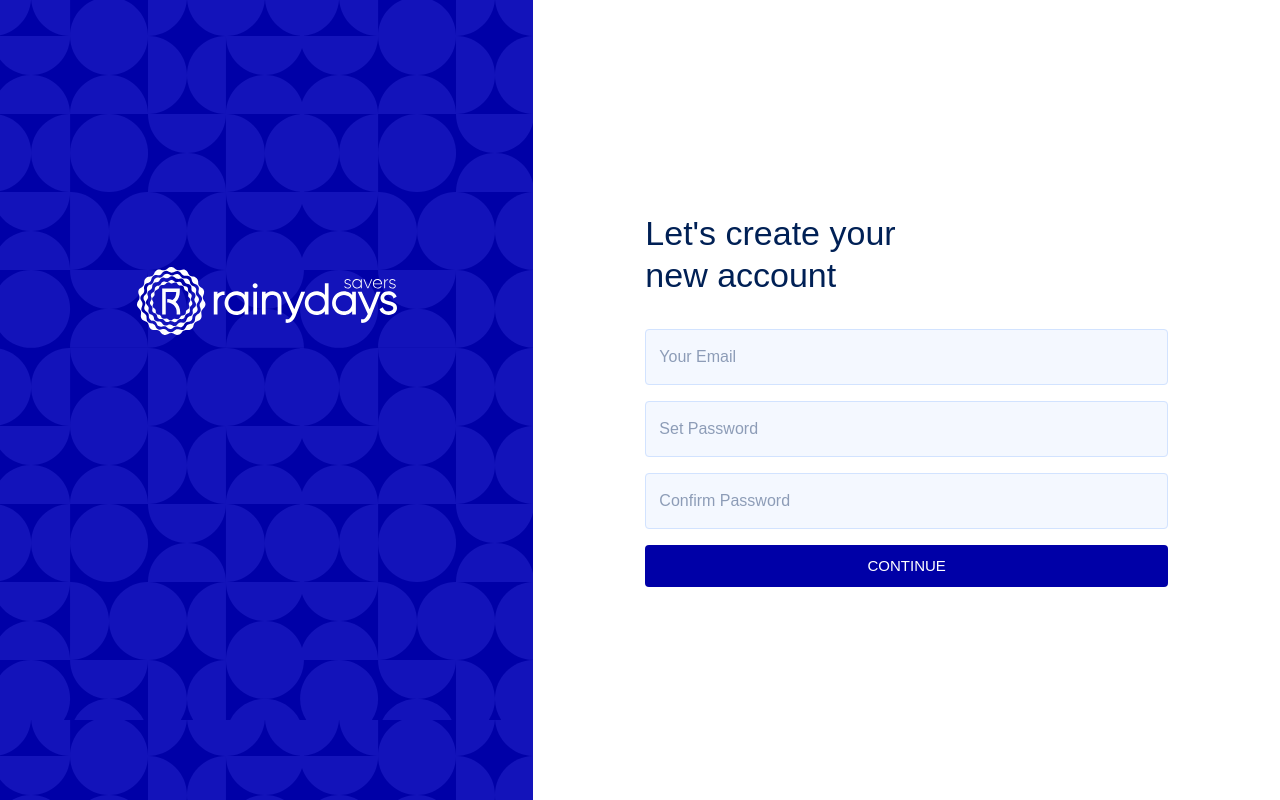
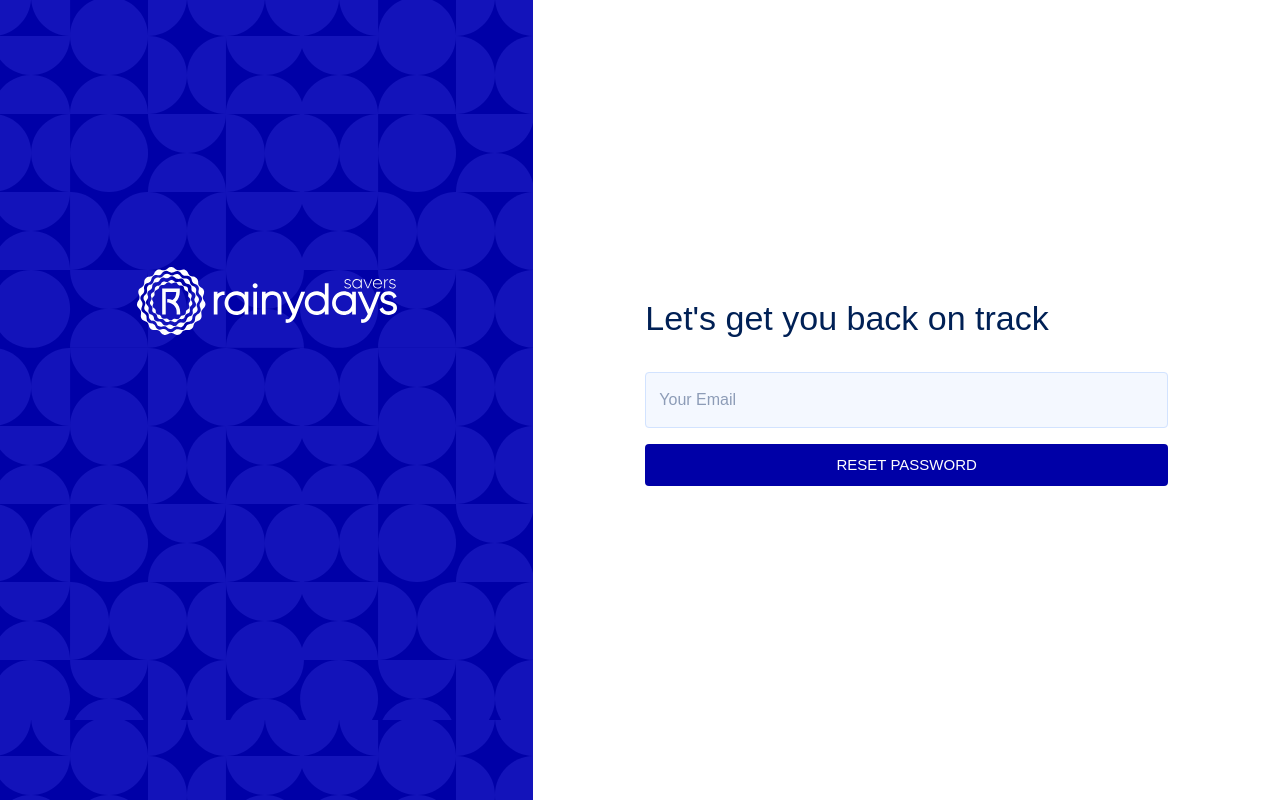
Before and after one commit to Tolu-Mals/rainy-days-client, a React (Create React App) app: page / in a window 1280 px wide. Built offline with nearby package versions, Linux system fonts and the light colour scheme; a web font is replaced by a local one.

Commit message:
Build sign in and password reset pages

```diff
--- a/src/App.js
+++ b/src/App.js
@@ -1,6 +1,8 @@
 import { ThemeProvider, createTheme } from "@mui/material/styles";
 import CssBaseline from "@mui/material/CssBaseline";
 import SignUp from "./Pages/SignUp";
+import SignIn from "./Pages/SignIn";
+import PasswordReset from "./Pages/PasswordReset";
 
 const theme = createTheme({
   typography: {
@@ -21,7 +23,9 @@ function App() {
     <div className="App">
       <ThemeProvider theme={theme}>
         <CssBaseline />
-        <SignUp />
+        {/* <SignUp /> */}
+        {/* <SignIn /> */}
+        <PasswordReset />
       </ThemeProvider>
     </div>
   );
--- /dev/null
+++ b/src/Pages/PasswordReset.js
@@ -0,0 +1,63 @@
+import React, { useState } from "react";
+import Grid from "@mui/material/Grid";
+import Typography from "@mui/material/Typography";
+import Button from "@mui/material/Button";
+import { StyledBrand, BrandPattern } from "../Styles/Brand.styled";
+import { FormContainer, StyledTextField } from "../Styles/FormContainer.styled";
+import { SignUpContainer } from "../Styles/SignUpPage.Styled";
+
+const PasswordReset = () => {
+  const [email, setEmail] = useState("");
+  const [emailSent, setEmailSent] = useState(false);
+
+  return (
+    <div>
+      <SignUpContainer container>
+        <StyledBrand item xs={12}>
+          <img src="Assets/logo.svg" alt="Logo" />
+        </StyledBrand>
+        <BrandPattern item md={5}>
+          <img src="./assets/logo_light.svg" alt="logo" id="pattern_logo" />
+        </BrandPattern>
+        <FormContainer item xs={12} md={7}>
+          <form id="signup-form">
+            <Typography
+              variant="h4"
+              id="signup-title"
+              component="h1"
+              color="textPrimary"
+            >
+              Let's get you back on track
+            </Typography>
+
+            <StyledTextField
+              required
+              fullWidth
+              id="email"
+              placeholder="Your Email"
+              onChange={(e) => setEmail(e.target.value)}
+              value={email}
+              variant="outlined"
+              className="input"
+            />
+
+            <Button
+              variant="contained"
+              fullWidth
+              disableElevation
+              color="primary"
+              size="large"
+              sx={{
+                  marginBottom: '1rem'
+              }}
+            >
+              RESET PASSWORD
+            </Button>
+          </form>
+        </FormContainer>
+      </SignUpContainer>
+    </div>
+  );
+};
+
+export default PasswordReset;
--- /dev/null
+++ b/src/Pages/SignIn.js
@@ -0,0 +1,83 @@
+import React, { useState } from "react";
+import Grid from "@mui/material/Grid";
+import Typography from "@mui/material/Typography";
+import Button from "@mui/material/Button";
+import { StyledBrand, BrandPattern } from "../Styles/Brand.styled";
+import { FormContainer, StyledTextField } from "../Styles/FormContainer.styled";
+import { SignUpContainer } from "../Styles/SignUpPage.Styled";
+
+const SignIn = () => {
+  const [email, setEmail] = useState("");
+  const [password, setPassword] = useState("");
+
+  return (
+    <div>
+      <SignUpContainer container>
+        <StyledBrand item xs={12}>
+          <img src="Assets/logo.svg" alt="Logo" />
+        </StyledBrand>
+        <BrandPattern item md={5}>
+          <img src="./assets/logo_light.svg" alt="logo" id="pattern_logo" />
+        </BrandPattern>
+        <FormContainer item xs={12} md={7}>
+          <form id="signup-form">
+            <Typography
+              variant="h4"
+              id="signup-title"
+              component="h1"
+              color="textPrimary"
+            >
+              Welcome, let's get
+              <br /> right back in
+            </Typography>
+
+            <StyledTextField
+              required
+              fullWidth
+              id="email"
+              placeholder="Your Email"
+              onChange={(e) => setEmail(e.target.value)}
+              value={email}
+              variant="outlined"
+              className="input"
+            />
+
+            <StyledTextField
+              required
+              fullWidth
+              id="password"
+              placeholder="Password"
+              onChange={(e) => setPassword(e.target.value)}
+              value={password}
+              variant="outlined"
+              type="password"
+              className="input"
+            />
+
+            <Button
+              variant="contained"
+              fullWidth
+              disableElevation
+              color="primary"
+              size="large"
+              sx={{
+                  marginBottom: '1rem'
+              }}
+            >
+              SIGN IN
+            </Button>
+
+            <div className="tasks">
+              <a href="#">Forgotten Password</a>
+              <p>
+                New here? <a href="#">Sign Up</a>
+              </p>
+            </div>
+          </form>
+        </FormContainer>
+      </SignUpContainer>
+    </div>
+  );
+};
+
+export default SignIn;
--- a/src/Styles/SignUpPage.Styled.js
+++ b/src/Styles/SignUpPage.Styled.js
@@ -20,12 +20,22 @@ export const SignUpContainer = styled(Grid)`
       margin: auto;
     }
 
+    .tasks {
+      display: flex;
+      justify-content: space-between;
+      align-items: center;
+    }
+
     @media screen and (max-width: 900px) {
       padding: 1rem;
 
       #signup-form {
         width: 100%;
       }
+
+      .tasks {
+        display: block;
+      }
     }
   }
 `;
--- a/src/index.css
+++ b/src/index.css
@@ -1,13 +1,5 @@
-body {
-  margin: 0;
-  font-family: -apple-system, BlinkMacSystemFont, 'Segoe UI', 'Roboto', 'Oxygen',
-    'Ubuntu', 'Cantarell', 'Fira Sans', 'Droid Sans', 'Helvetica Neue',
-    sans-serif;
-  -webkit-font-smoothing: antialiased;
-  -moz-osx-font-smoothing: grayscale;
+a {
+  text-decoration: none;
+  color: #0000A7;
+  font-weight: 600;
 }
-
-code {
-  font-family: source-code-pro, Menlo, Monaco, Consolas, 'Courier New',
-    monospace;
-}
```
